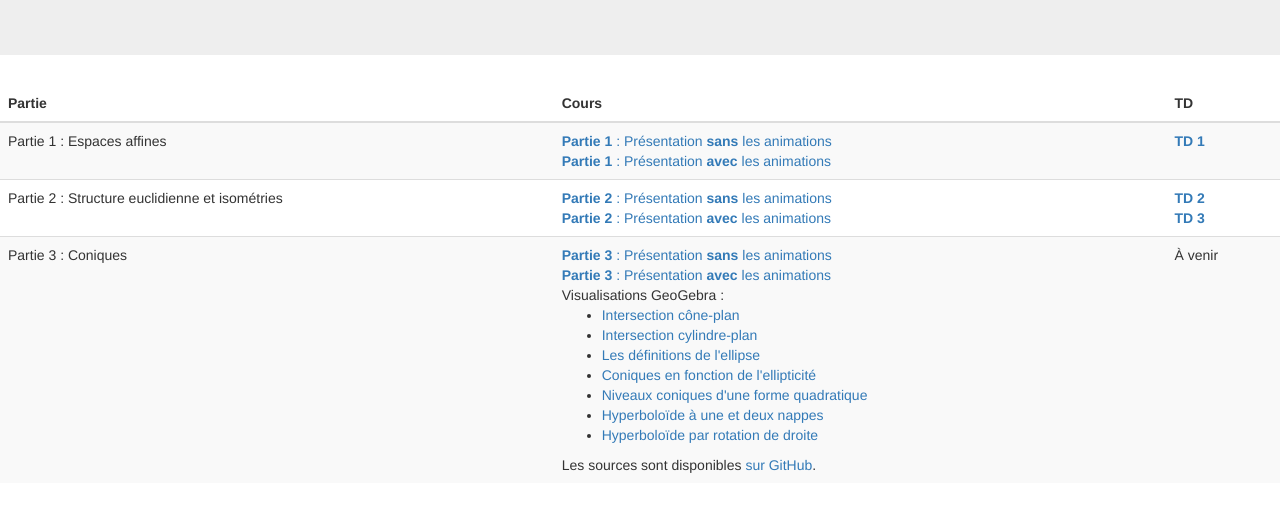
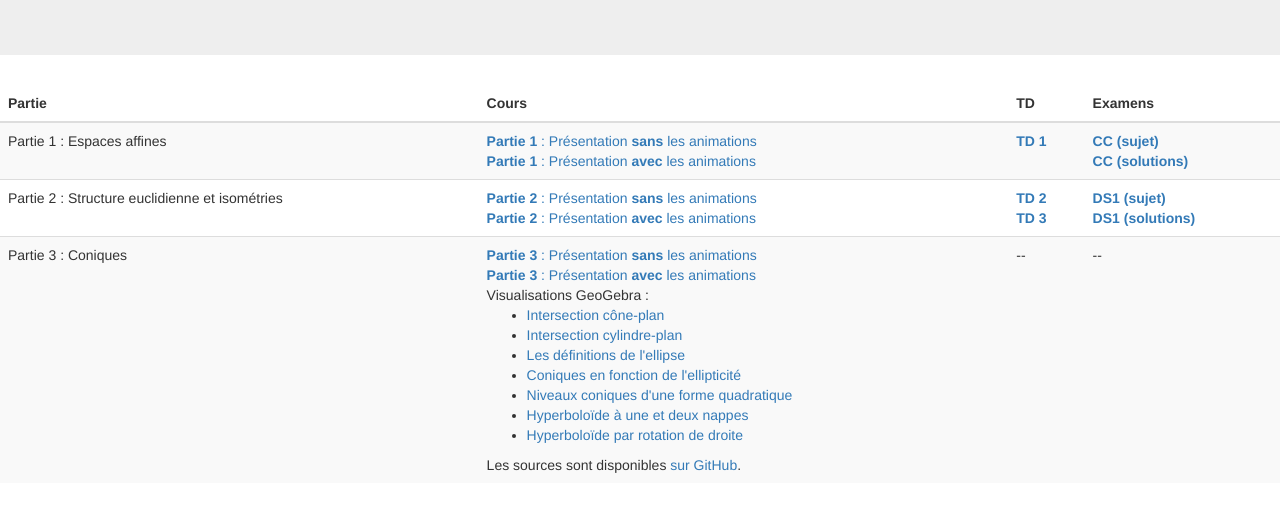
Before and after one commit to aslushnikov/m53lille1, a plain HTML site: page index.html in a window 1280 px wide. Shown: the part 140-652 px from the top of the page. Drawn offline with nearby package versions, Linux system fonts and the light colour scheme.

Commit message:
rajout de CC et DS1

```diff
--- a/index.html
+++ b/index.html
@@ -21,6 +21,7 @@
         <th>Partie</th>
         <th>Cours</th>
         <th>TD</th>
+        <th>Examens</th>
       </tr>
     </thead>
     <tbody>
@@ -33,6 +34,10 @@
         <td>
           <a href="TDs/M53_2015-16_TD1.pdf"><b>TD 1</b></a><br>
         </td>
+        <td>
+          <a href="CC/M53_2015-16_CC.pdf"><b>CC (sujet)</b></a><br>
+          <a href="CC/M53_2015-16_CC_solutions.pdf"><b>CC (solutions)</b></a><br>
+        </td>
       </tr>
       <tr>
         <td>Partie 2 : Structure euclidienne et isométries</td>
@@ -43,6 +48,10 @@
         <td>
           <a href="TDs/M53_2015-16_TD2.pdf"><b>TD 2</b></a><br>
           <a href="TDs/M53_2015-16_TD3.pdf"><b>TD 3</b></a><br>
+        </td>
+        <td>
+          <a href="DS/M53_2015-16_DS1.pdf"><b>DS1 (sujet)</b></a><br>
+          <a href="DS/M53_2015-16_DS1_solutions.pdf"><b>DS1 (solutions)</b></a><br>
         </td>
       </tr>
       <tr>
@@ -63,7 +72,10 @@
           Les sources sont disponibles <a href="https://github.com/ktzanev/m53lille1/tree/master/Cours/geogebra">sur GitHub</a>.
         </td>
         <td>
-          À venir
+          --
+        </td>
+        <td>
+          --
         </td>
       </tr>
     </tbody>
```
Also changed, not shown: 4 other files.
